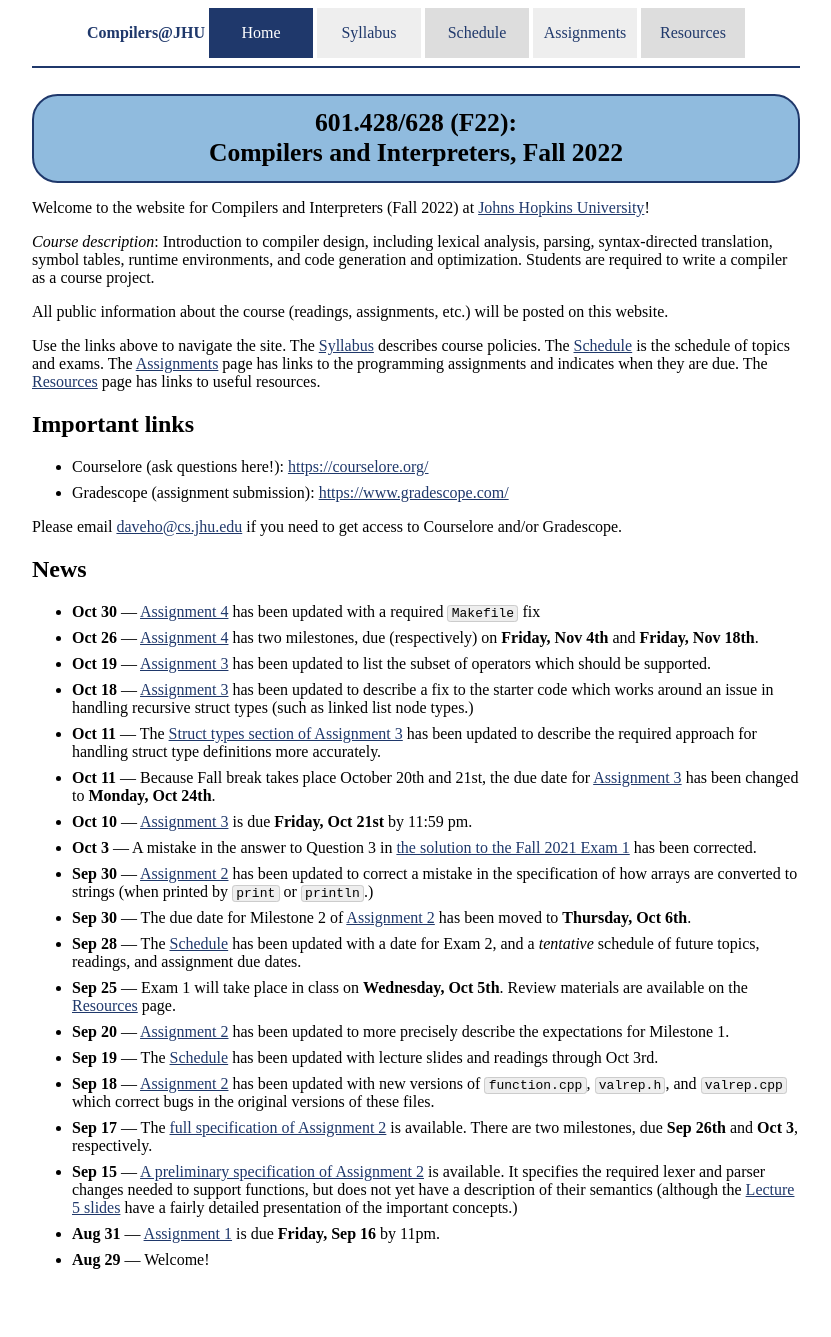
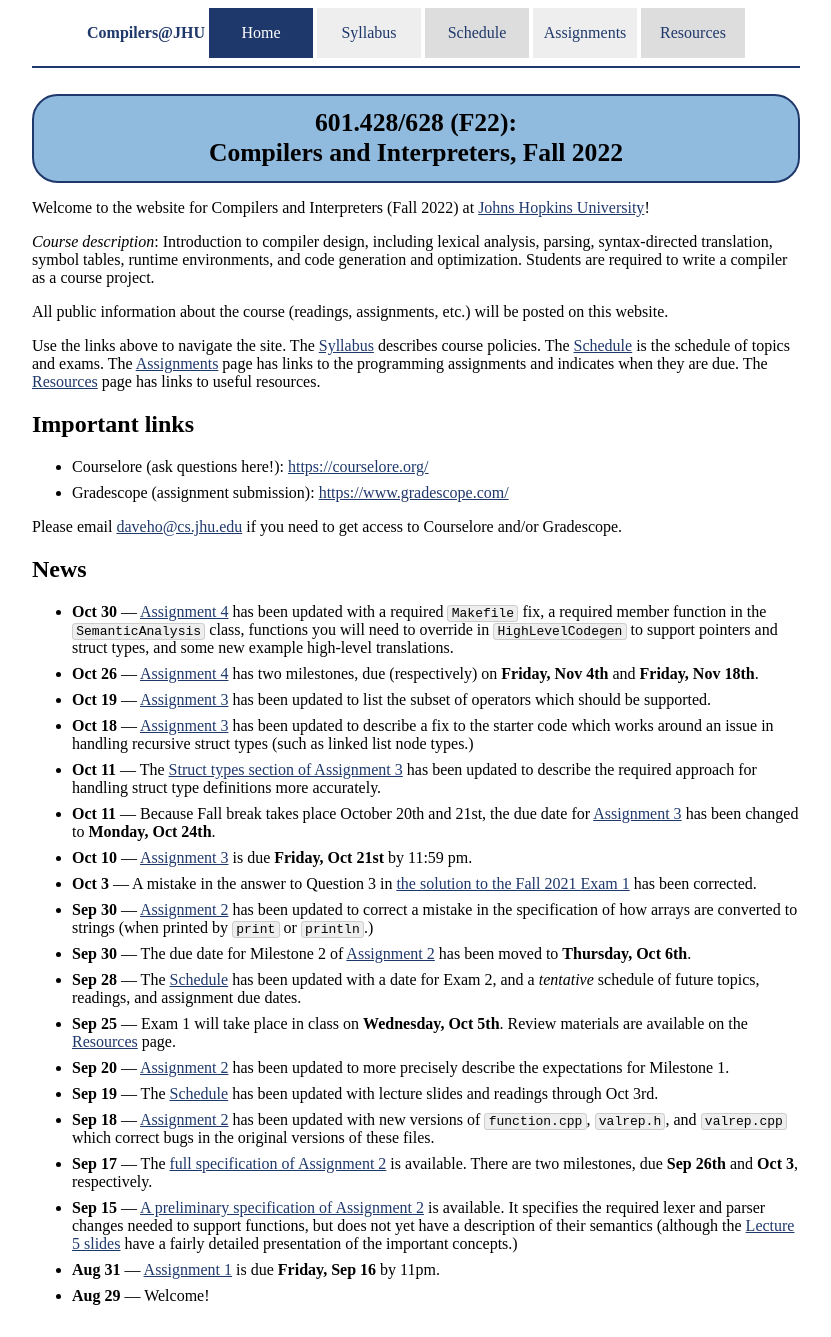
Before and after one commit to jhucompilers/fall2022, a Jekyll site: the page built from index.md, in a window 1280 px wide. Shown: the whole page, without its empty margins (224-1055 px from the left). Built offline with Jekyll 4.4.1, drawn with Linux system fonts in a browser that asks for light colours; before the commit the page ends 1301 px from its top, so only the background shows below that.

Commit message:
update to news item for 10/30

```diff
--- a/index.md
+++ b/index.md
@@ -32,7 +32,10 @@ and/or Gradescope.
 ## News
 
 * **Oct 30** — [Assignment 4](assign/assign04.html) has been updated with
-  a required `Makefile` fix
+  a required `Makefile` fix, a required member function in the `SemanticAnalysis`
+  class, functions you will need to override in `HighLevelCodegen`
+  to support pointers and struct types, and some new example high-level
+  translations.
 * **Oct 26** — [Assignment 4](assign/assign04.html) has two milestones,
   due (respectively) on **Friday, Nov 4th** and **Friday, Nov 18th**.
 * **Oct 19** — [Assignment 3](assign/assign03.html) has been updated to
```
